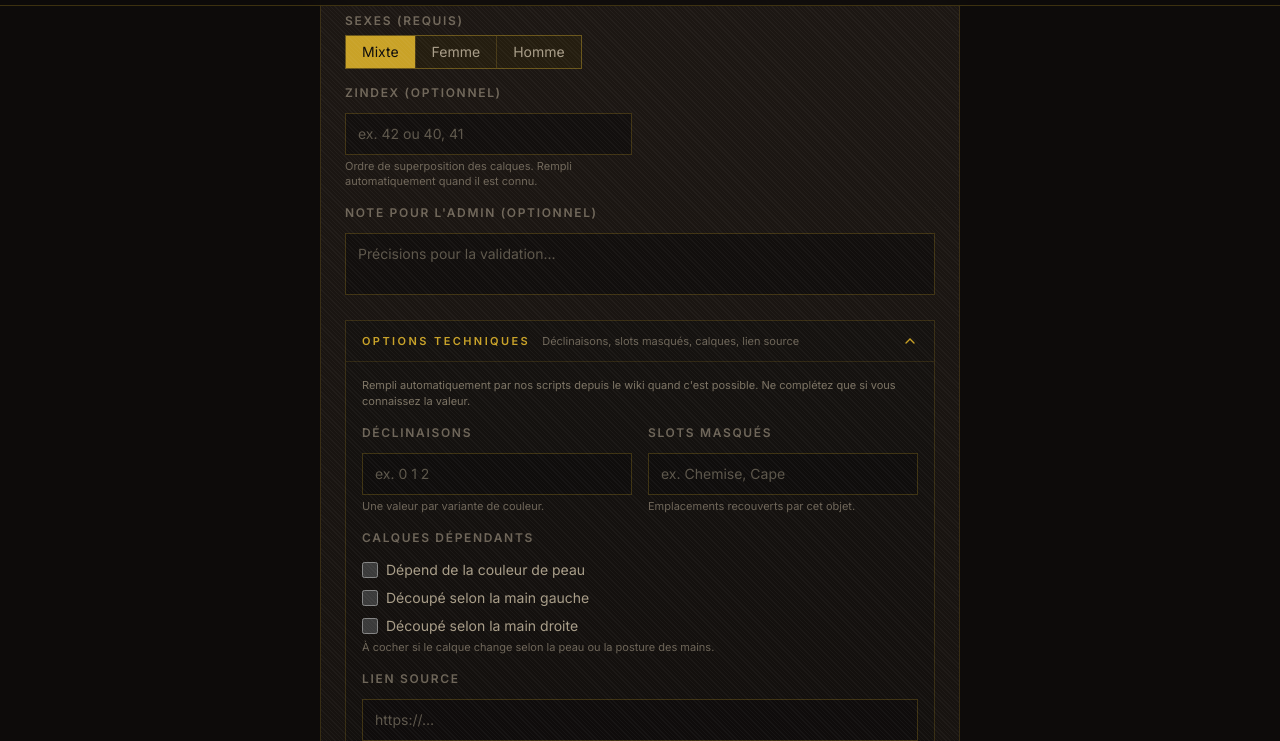
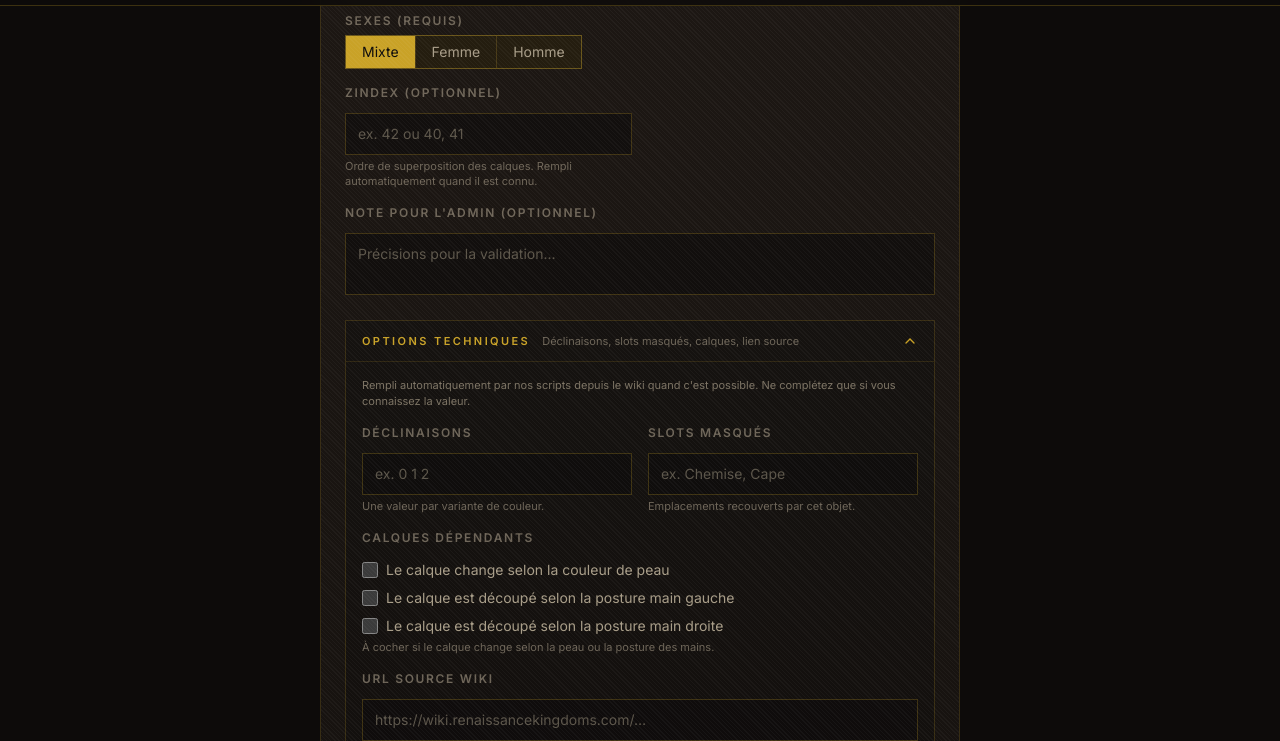
Before and after one commit to mIcHyAmRaNe/trone-des-lames, an Astro site: page /submit in a window 1280 px wide. Both pictures are taken after a click on the heading 640 px from the left and 1028 px from the top of the page. Shown: the part 687-1428 px from the top of the page. Built offline with nearby package versions, Linux system fonts and the light colour scheme; Astro itself is replaced by a stand-in of ours; no server answers.

Commit message:
Formulaires : labels clarifiés + placeholder Harvey_V sans autocomplete
- SubmitForm + CatalogEditDialog :
  * 'Lien source' -> 'URL source wiki' / 'Wiki source URL' + aide explicite
  * 'Calques dépendants' : libellés plus clairs (ex: 'Le calque change selon la couleur de peau')
- PlayerField : retire autoComplete='username' (placeholder 'ex. Harvey_V' déjà présent)

Build OK.

```diff
--- a/src/components/SubmitForm.tsx
+++ b/src/components/SubmitForm.tsx
@@ -72,11 +72,12 @@ const STR = {
     slotsMasques: 'Slots masqués',
     slotsMasquesPlaceholder: 'ex. Chemise, Cape',
     depends: 'Calques dépendants',
-    dependSkin: 'Dépend de la couleur de peau',
-    dependLeft: 'Découpé selon la main gauche',
-    dependRight: 'Découpé selon la main droite',
-    sourceLink: 'Lien source',
-    sourceLinkPlaceholder: 'https://…',
+    dependSkin: 'Le calque change selon la couleur de peau',
+    dependLeft: 'Le calque est découpé selon la posture main gauche',
+    dependRight: 'Le calque est découpé selon la posture main droite',
+    sourceLink: 'URL source wiki',
+    sourceLinkPlaceholder: 'https://wiki.renaissancekingdoms.com/…',
+    sourceLinkHelp: 'Lien vers la page wiki (FR ou EN) qui décrit l\'objet. Les URLs CDN sont remplies automatiquement par nos scripts.',
     submit: 'Envoyer la proposition',
     // Error messages from server
     fieldError: {
@@ -138,11 +139,12 @@ const STR = {
     slotsMasques: 'Masked slots',
     slotsMasquesPlaceholder: 'ex. Shirt, Cape',
     depends: 'Dependent layers',
-    dependSkin: 'Depends on skin colour',
-    dependLeft: 'Cut according to the left hand',
-    dependRight: 'Cut according to the right hand',
-    sourceLink: 'Source link',
-    sourceLinkPlaceholder: 'https://…',
+    dependSkin: 'Layer changes with skin colour',
+    dependLeft: 'Layer cut by left hand posture',
+    dependRight: 'Layer cut by right hand posture',
+    sourceLink: 'Wiki source URL',
+    sourceLinkPlaceholder: 'https://wiki.renaissancekingdoms.com/…',
+    sourceLinkHelp: 'Lien vers la page wiki (FR ou EN) qui décrit l\'objet. Les URLs CDN sont remplies automatiquement par nos scripts.',
     submit: 'Submit proposal',
     // Error messages from server
     fieldError: {
@@ -525,6 +527,7 @@ export default function SubmitForm({ lang = 'fr' }: { lang?: Lang }) {
                   autoComplete="url"
                   className={`${FIELD_INPUT} mt-1.5`}
                 />
+                <span className={HELP}>{s.sourceLinkHelp}</span>
               </label>
             </div>
           </div>
--- a/src/components/catalogue/CatalogEditDialog.tsx
+++ b/src/components/catalogue/CatalogEditDialog.tsx
@@ -608,7 +608,9 @@ export default function CatalogEditDialog({
                             onChange={(e) => setDependCouleurPeau(e.target.checked)}
                             className="h-4 w-4 accent-gold"
                           />
-                          {lang === 'en' ? 'Depends on skin colour' : 'Dépend de la couleur de peau'}
+                          {lang === 'en'
+                            ? 'Layer changes with skin colour'
+                            : 'Le calque change selon la couleur de peau'}
                         </label>
                         <label className="flex cursor-pointer items-center gap-2 text-sm text-parchment-dim">
                           <input
@@ -618,8 +620,8 @@ export default function CatalogEditDialog({
                             className="h-4 w-4 accent-gold"
                           />
                           {lang === 'en'
-                            ? 'Cut according to the left hand'
-                            : 'Découpé selon la main gauche'}
+                            ? 'Layer cut by left hand posture'
+                            : 'Le calque est découpé selon la posture main gauche'}
                         </label>
                         <label className="flex cursor-pointer items-center gap-2 text-sm text-parchment-dim">
                           <input
@@ -629,8 +631,8 @@ export default function CatalogEditDialog({
                             className="h-4 w-4 accent-gold"
                           />
                           {lang === 'en'
-                            ? 'Cut according to the right hand'
-                            : 'Découpé selon la main droite'}
+                            ? 'Layer cut by right hand posture'
+                            : 'Le calque est découpé selon la posture main droite'}
                         </label>
                       </div>
                       <span className={HELP}>{help.depends}</span>
@@ -638,16 +640,21 @@ export default function CatalogEditDialog({
 
                     <div className="sm:col-span-2">
                       <label htmlFor={`${uid}-sourceUrl`} className="label-caps">
-                        {lang === 'en' ? 'Source link' : 'Lien source'}
+                        {lang === 'en' ? 'Wiki source URL' : 'URL source wiki'}
                       </label>
                       <input
                         id={`${uid}-sourceUrl`}
                         value={sourceUrl}
                         onChange={(e) => setSourceUrl(e.target.value)}
                         inputMode="url"
-                        placeholder="https://…"
+                        placeholder={lang === 'en' ? 'https://wiki.renaissancekingdoms.com/…' : 'https://wiki.renaissancekingdoms.com/…'}
                         className={`${FIELD_INPUT} mt-1.5`}
                       />
+                      <span className={HELP}>
+                        {lang === 'en'
+                          ? 'Link to the wiki page (FR or EN) describing the item. CDN URLs are filled automatically by our scripts.'
+                          : 'Lien vers la page wiki (FR ou EN) qui décrit l\'objet. Les URLs CDN sont remplies automatiquement par nos scripts.'}
+                      </span>
                     </div>
                   </div>
                 </div>
--- a/src/components/catalogue/PlayerField.tsx
+++ b/src/components/catalogue/PlayerField.tsx
@@ -99,7 +99,6 @@ export default function PlayerField({
         value={value}
         onChange={(e) => onChange(e.target.value)}
         placeholder={lang === 'fr' ? 'ex. Harvey_V' : 'ex. Harvey_V'}
-        autoComplete="username"
         required
         aria-invalid={error ? true : undefined}
         aria-describedby={[`${id}-help`, describedBy].filter(Boolean).join(' ') || `${id}-help`}
```
